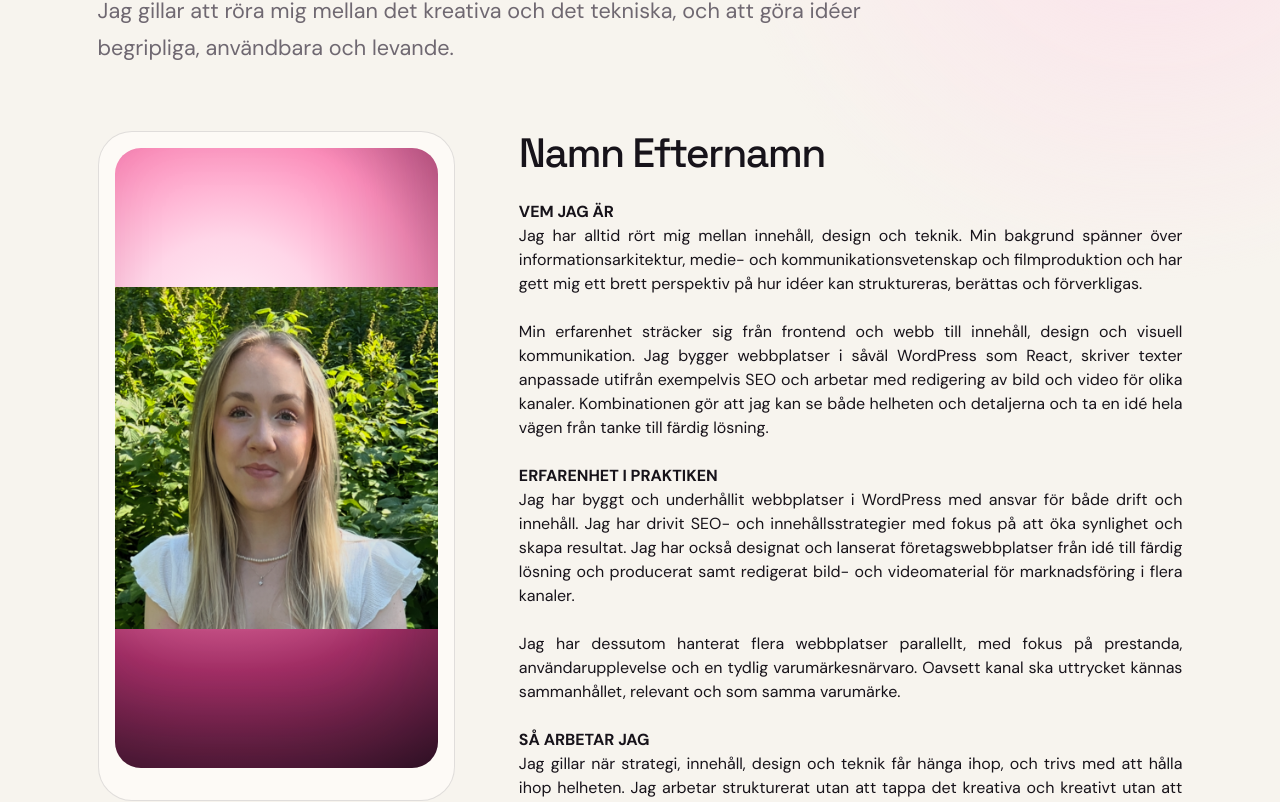
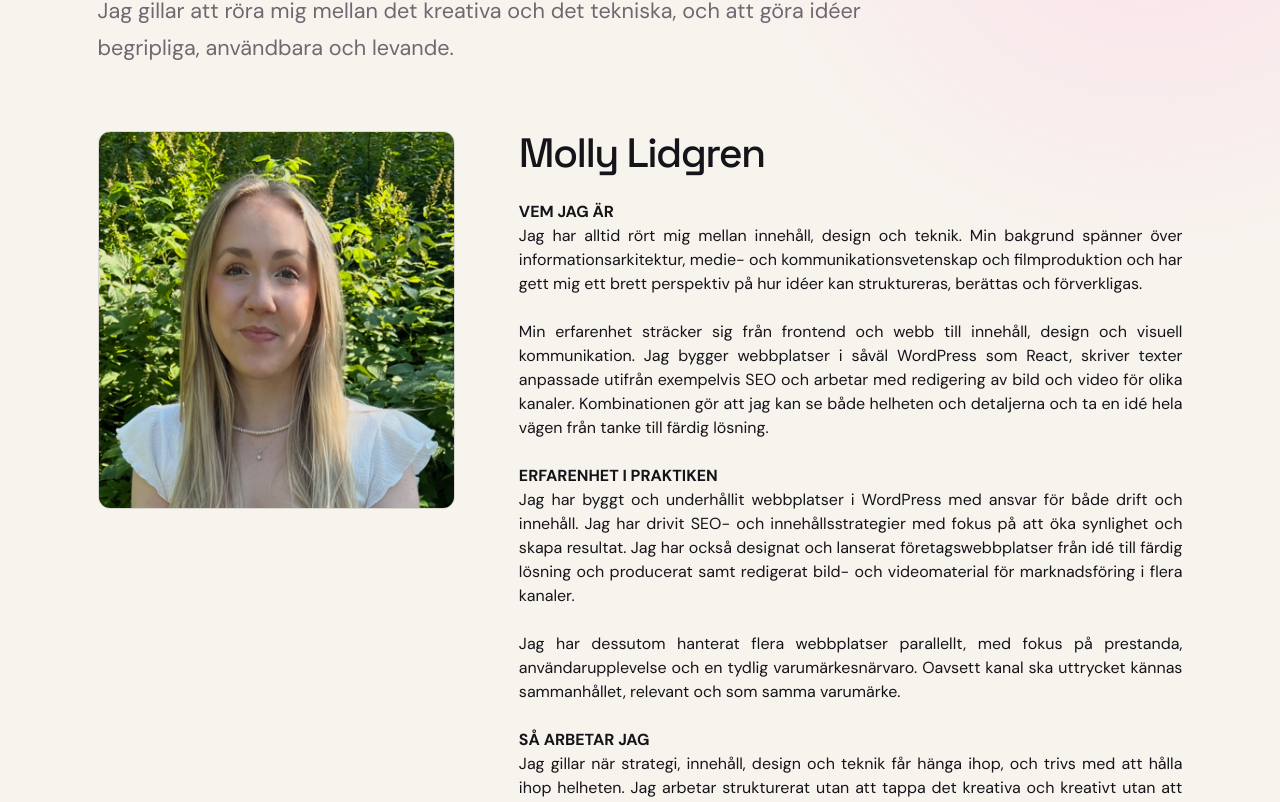
Before and after one commit to mollylidgren/mlportfolio, a React (Vite) app: page /mlportfolio/om in a window 1280 px wide. Shown: the part 509-1311 px from the top of the page. Built offline with nearby package versions, Linux system fonts and the light colour scheme.

Commit message:
Update portrait styling

```diff
--- a/src/i18n/translations.ts
+++ b/src/i18n/translations.ts
@@ -278,7 +278,7 @@ const sv: Dict = {
     text: "Jag gillar att röra mig mellan det kreativa och det tekniska, och att göra idéer begripliga, användbara och levande.",
     portraitPlaceholder: "DIN BILD / PORTRÄTT",
     portraitCaption: "",
-    bigCopy: "Namn Efternamn",
+    bigCopy: "Molly Lidgren",
     bigCopySections: [
       {
         title: "Vem jag är",
--- a/src/styles/components.css
+++ b/src/styles/components.css
@@ -1074,25 +1074,27 @@ REDUCED MOTION
     align-items: start;
   }
   .portrait-card {
+    border: none;
+    padding: 0;
+    background: transparent;
+  }
+
+  .portrait-shape {
+    display: inline-block;
+    min-height: 0;
+    border-radius: 0;
+    background: transparent;
+    box-shadow: none;
+  }
+
+  .portrait-shape img {
+    display: block;
+    width: auto;
+    max-width: 100%;
+    height: auto;
+
     border: 1px solid var(--line);
-    border-radius: 34px;
-    padding: 1rem;
-    background: rgba(255, 253, 249, 0.68);
-  }
-  .portrait-shape {
-    min-height: 620px;
-    border-radius: 26px;
-    display: grid;
-    place-items: center;
-    background: radial-gradient(
-      circle at 35% 30%,
-      #fff4f8 0,
-      #ffd6e8 20%,
-      #ff8fbd 42%,
-      #a52f67 70%,
-      #331126 100%
-    );
-    box-shadow: inset -40px -50px 90px rgba(23, 19, 26, 0.18);
+    border-radius: 12px;
   }
   .portrait-shape span {
     padding: 0.65rem 0.8rem;
```
